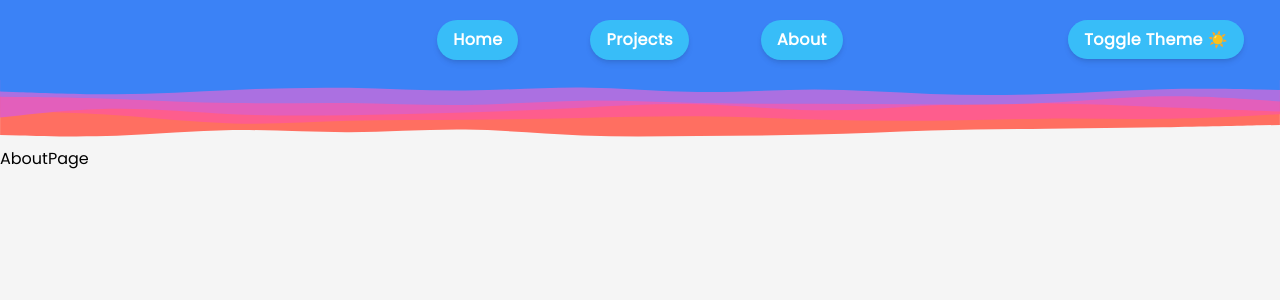
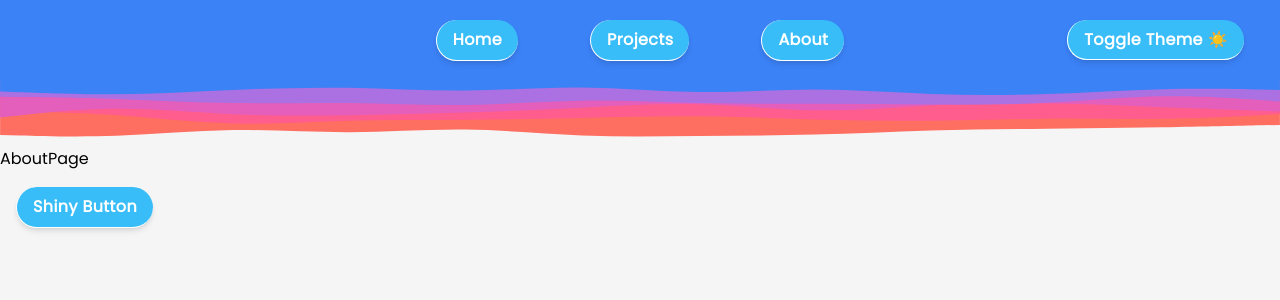
Before and after one commit to Patrick-Thompson9/portfolio, a React (Vite) app: page /about in a window 1280 px wide. Shown: the top 300 px of the page. Built offline with nearby package versions, Linux system fonts and the light colour scheme.

Commit message:
created shiny button component, added rim to buttons

```diff
--- /dev/null
+++ b/src/components/ShinyButton.tsx
@@ -0,0 +1,7 @@
+import { buttonClasses } from "../layouts/MainLayout";
+
+function ShinyButton() {
+  return <button className={buttonClasses}>Shiny Button</button>;
+}
+
+export default ShinyButton;
--- a/src/layouts/MainLayout.tsx
+++ b/src/layouts/MainLayout.tsx
@@ -1,8 +1,9 @@
 import NavBar from "../components/NavBar";
 import { Outlet } from "react-router-dom";
 
-export const buttonClasses = `m-4 transition duration-700 font-bold py-2 px-4 rounded-full bg-sky-400 hover:bg-blue-600 text-white shadow-md
-  dark:bg-emerald-400 dark:hover:bg-emerald-600 dark:text-slate-700 hover:cursor-pointer tracking-wide hover:duration-200`;
+export const buttonClasses = `m-4 transition duration-700 font-bold py-2 px-4 rounded-full bg-sky-400 hover:bg-blue-600
+text-white shadow-md dark:bg-emerald-400 dark:hover:bg-emerald-600 dark:text-slate-700 hover:cursor-pointer tracking-wide
+hover:duration-200 border-white border-s border-b dark:border-slate-700`;
 
 function MainLayout() {
   return (
--- a/src/pages/AboutPage.tsx
+++ b/src/pages/AboutPage.tsx
@@ -1,5 +1,12 @@
+import ShinyButton from "../components/ShinyButton";
+
 function AboutPage() {
-  return <div>AboutPage</div>;
+  return (
+    <>
+      <div>AboutPage</div>
+      <ShinyButton />
+    </>
+  );
 }
 
 export default AboutPage;
```
